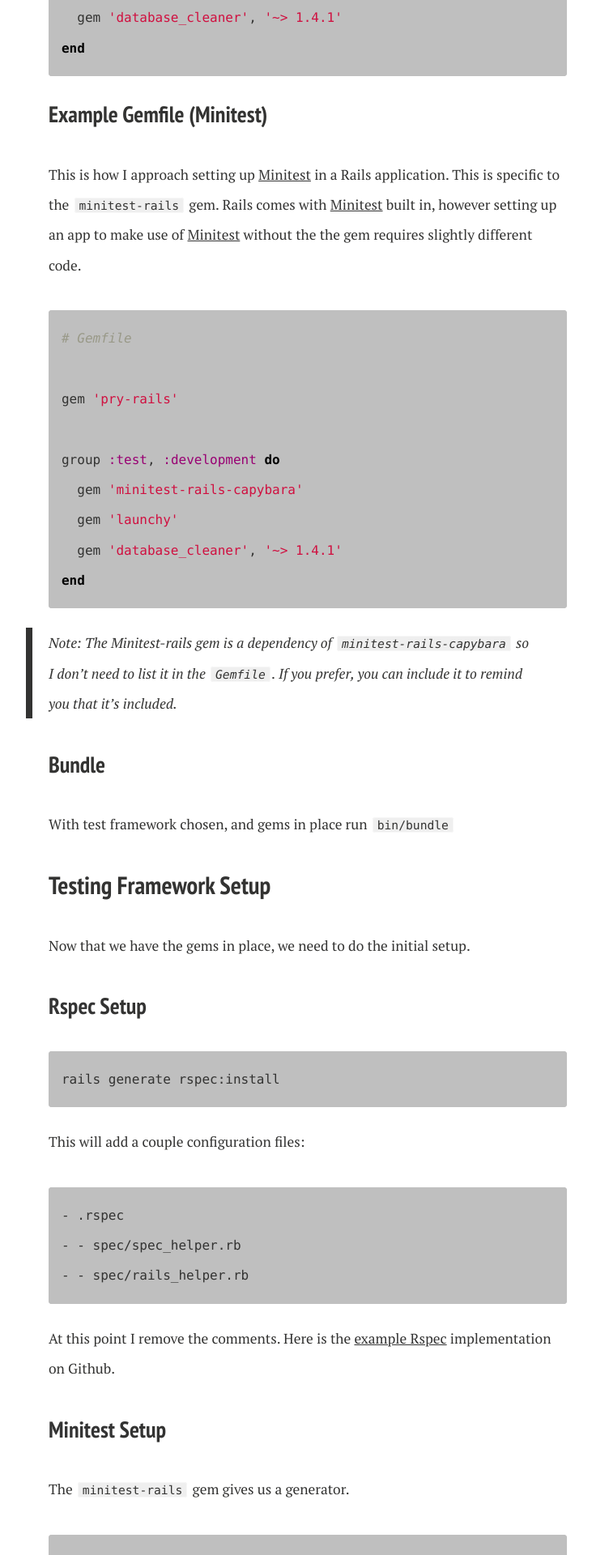
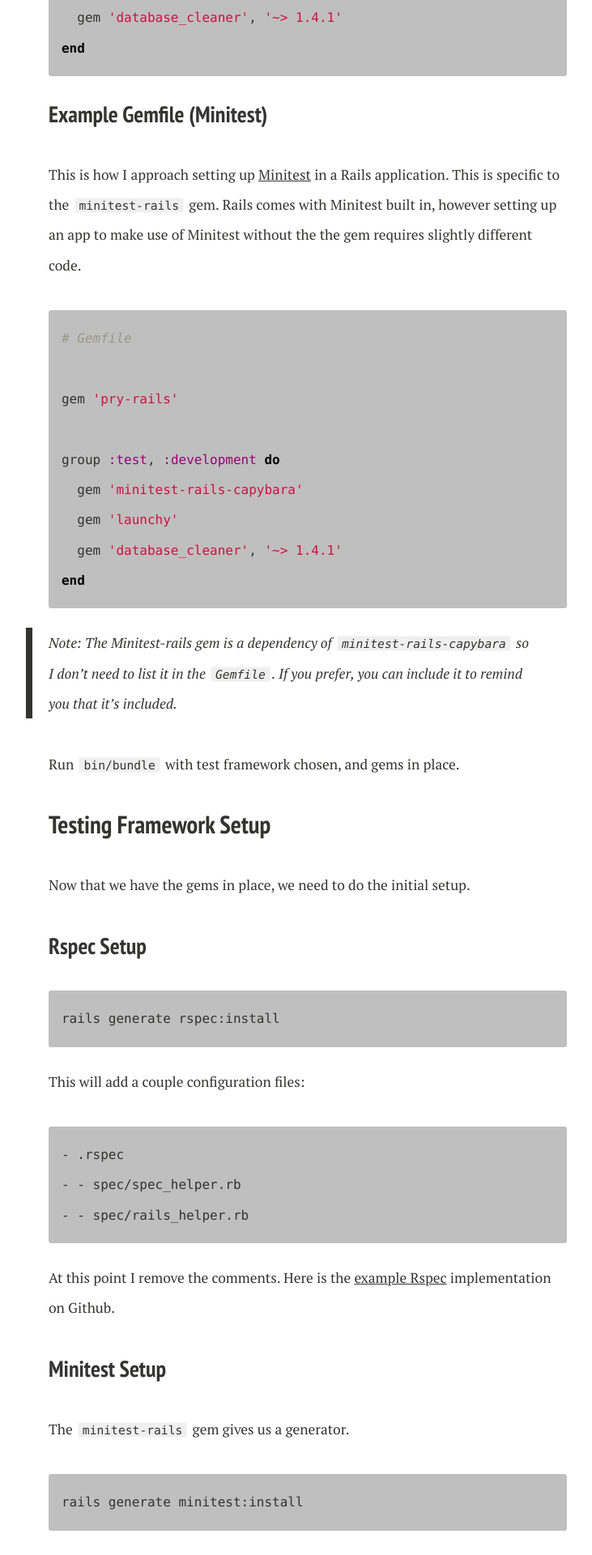
Before and after one commit to kpearson/kpearson.github.io, a Jekyll site: the page built from _posts/2015-10-10-rails-up-and-running.md, in a window 1280 px wide. Shown: the part 2039-3959 px from the top of the page at 81% size, without its empty margins (260-991 px from the left). Built offline with Jekyll 4.4.1, drawn with Linux system fonts in a browser that asks for light colours; nearby versions of some CDN libraries; Markdown is read by kramdown in place of the engine named in the settings; comment, search, counter and statistics services are not loaded; some of the changed text lies outside the part shown.

Commit message:
Fix small grammatical errors.

````diff
--- a/_posts/2015-10-10-rails-up-and-running.md
+++ b/_posts/2015-10-10-rails-up-and-running.md
@@ -42,7 +42,7 @@
 
 My next step is to add a few gems I know I'm going to use in the initial setup. I'll go over them in more detail later, as we put them to use. I also remove all the comments and organize the Gemfile a little.
 
-### Example Gemfile (Rspec)
+### Example Gemfile ([Rspec])
 
 ```ruby
 gem 'pry-rails'
@@ -55,9 +55,9 @@
 end
 ```
 
-### Example Gemfile (Minitest)
+### Example Gemfile ([Minitest])
 
-This is how I approach setting up [Minitest] in a Rails application.  This is specific to the `minitest-rails` gem. Rails comes with [Minitest] built in, however setting up an app to make use of [Minitest] without the the gem requires slightly different code.
+This is how I approach setting up [Minitest] in a Rails application.  This is specific to the `minitest-rails` gem. Rails comes with Minitest built in, however setting up an app to make use of Minitest without the the gem requires slightly different code.
 
 ```ruby
 # Gemfile
@@ -73,9 +73,7 @@
 
 >Note: The Minitest-rails gem is a dependency of `minitest-rails-capybara` so I don't need to list it in the `Gemfile`. If you prefer, you can include it to remind you that it's included.
 
-### Bundle
-
-With test framework chosen, and gems in place run `bin/bundle`
+Run `bin/bundle` with test framework chosen, and gems in place.
 
 ## Testing Framework Setup
 
@@ -119,7 +117,7 @@
 end
 ```
 
-### Unit testing
+### Unit Testing
 
 At this point we are all set up for unit testing. The test framework knows about itself and knows which directory to look in for test files. That will allow us to run the Rails generators and get the corresponding test files.
 
--- a/_sass/page.scss
+++ b/_sass/page.scss
@@ -240,13 +240,16 @@
 			@include suffix(12,0);
 		}
 		@media #{$x-large} {
-			@include grid(12,4.5);
+			@include grid(12,5.5);
 		}
 	}
 	.gist-file {
-		border: 0
+	  border: 0;
+	  .anchor {
+	    margin-left: 0;
+	  }
 	}
-}
+      }
 
 /* Index listing specific styling */
 #index {
````
Also changed, not shown: _posts/2014-02-14-happy_hacking_keyboard_osx_setup.md (+10 -10 lines), _posts/2015-08-15-framework_components.md (+8 -6 lines), _tutorials/best_in_place.md (+2 -1 lines), tutorials/index.md (+1 -1 lines), 1 other file.
